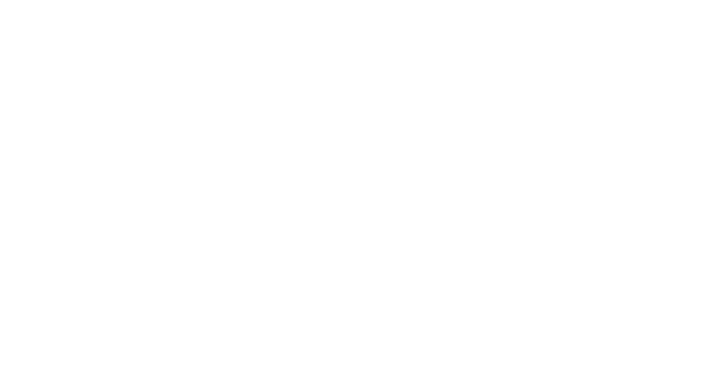
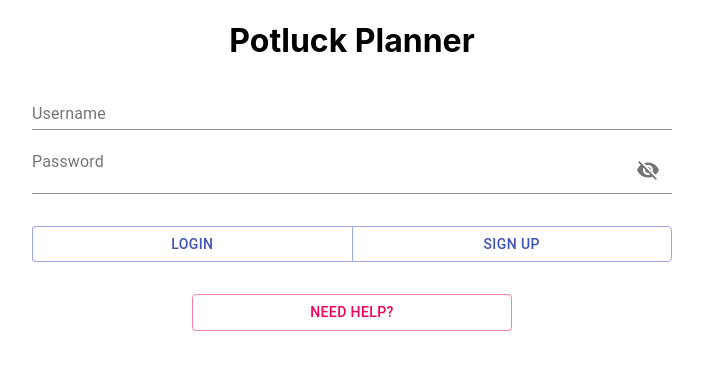
Before and after one commit to bw-potluck-planner-01/frontend, a React (Create React App) app: page /login in a window 1280 px wide. Shown: the top 370 px of the page, without its empty margins (288-991 px from the left). Built offline with nearby package versions, Linux system fonts and the light colour scheme.

Commit message:
Basic Start

```diff
--- a/package.json
+++ b/package.json
@@ -3,9 +3,12 @@
   "version": "0.1.0",
   "private": true,
   "dependencies": {
+    "@material-ui/core": "^4.12.3",
+    "@material-ui/icons": "^4.11.2",
     "@testing-library/jest-dom": "^5.14.1",
     "@testing-library/react": "^11.2.7",
     "@testing-library/user-event": "^12.8.3",
+    "logger": "^0.0.1",
     "react": "^17.0.2",
     "react-dom": "^17.0.2",
     "react-redux": "^7.2.4",
@@ -13,6 +16,7 @@
     "react-scripts": "4.0.3",
     "redux": "^4.1.1",
     "styled-components": "^5.3.0",
+    "thunk": "^0.0.1",
     "web-vitals": "^1.1.2"
   },
   "scripts": {
--- a/src/App.js
+++ b/src/App.js
@@ -1,6 +1,7 @@
-import './App.css';
+import "./App.css";
 
-import {Switch, Route} from 'react-router-dom'
+import { Switch, Route } from "react-router-dom";
+import Login from "./components/Login";
 
 function App() {
   return (
@@ -8,28 +9,20 @@ function App() {
       {/* Insert Header here */}
 
       <Switch>
-        <Route exact path='/'>
+        <Route exact path="/">
           {/* Insert home page here  */}
-
         </Route>
-        <Route path='/signup'>
-          {/* Insert signup here */}
-
+        <Route path="/signup">{/* Insert signup here */}</Route>
+        <Route path="/login">
+          <Login />
         </Route>
-        <Route path='/login'>
-          {/* Insert login here */}
-
+        <Route exact path="/potluck">
+          {/* Insert potluck list here */}
         </Route>
-        <Route exact path='/potluck'>
-          {/* Insert potluck list here */}
-
-        </Route>
-        <Route path='/potluck/:id'>
+        <Route path="/potluck/:id">
           {/* Insert potluck with item list here */}
-
         </Route>
       </Switch>
-
     </div>
   );
 }
--- /dev/null
+++ b/src/components/Login.js
@@ -0,0 +1,132 @@
+import React, { useState } from "react";
+import { connect } from "react-redux";
+import * as material from "@material-ui/core";
+import { makeStyles } from "@material-ui/core/styles";
+import Visibility from "@material-ui/icons/Visibility";
+import VisibilityOff from "@material-ui/icons/VisibilityOff";
+const Login = (props) => {
+  const useStyles = makeStyles((theme) => ({
+    root: {
+      display: "flex",
+      flexWrap: "wrap",
+      width: "100%",
+      margin: "0% auto",
+      padding: "0% auto",
+      flexDirection: "column",
+    },
+    input: {
+      display: "flex",
+      width: "50%",
+      margin: "0% auto",
+      padding: "0% auto",
+    },
+    button: {
+      display: "flex",
+      width: "50%",
+      margin: "0% auto",
+      padding: "0% auto",
+      marginTop: "5%",
+    },
+  }));
+  const [values, setValues] = useState({
+    username: "",
+    password: "",
+    showPassword: false,
+  });
+  const handleChange = (props) => (event) => {
+    console.log(values);
+    setValues({ ...values, [props]: event.target.value });
+  };
+  const handleClickShowPassword = () => {
+    console.log(`Show password is:${values.showPassword}`);
+    setValues({ ...values, showPassword: !values.showPassword });
+  };
+  const handleMouseDownPassword = (event) => {
+    event.preventDefault();
+  };
+  const handleSignUp = (event) => {
+    console.log("redirect to signup page!");
+    event.preventDefault();
+  };
+  const handleHelp = (event) => {
+    console.log("Help Action!");
+    event.preventDefault();
+  };
+  const handleSubmit = (event) => {
+    console.log(values);
+    console.log("Login action!");
+    event.preventDefault();
+  };
+  const classes = useStyles();
+  return (
+    <>
+      <div>
+        <h1>Potluck Planner</h1>
+        <div className="login-form">
+          <div className={classes.root}>
+            <material.FormControl className={classes.input}>
+              <material.InputLabel>Username</material.InputLabel>
+              <material.Input
+                id="username"
+                type={"text"}
+                value={values.username}
+                onChange={handleChange("username")}
+              />
+            </material.FormControl>
+            <material.FormControl className={classes.input}>
+              <material.InputLabel>Password</material.InputLabel>
+              <material.Input
+                id="password"
+                type={values.showPassword ? "text" : "password"}
+                value={values.password}
+                onChange={handleChange("password")}
+                endAdornment={
+                  <material.IconButton
+                    aria-label="toggle password visibility"
+                    onClick={handleClickShowPassword}
+                    onMouseDown={handleMouseDownPassword}
+                  >
+                    {values.showPassword ? <Visibility /> : <VisibilityOff />}
+                  </material.IconButton>
+                }
+              />
+              <material.ButtonGroup>
+                <material.Button
+                  id="login"
+                  onClick={handleSubmit}
+                  className={classes.button}
+                  variant="outlined"
+                  color="primary"
+                >
+                  Login
+                </material.Button>
+                <material.Button
+                  id="signup"
+                  onClick={handleSignUp}
+                  className={classes.button}
+                  variant="outlined"
+                  color="primary"
+                >
+                  Sign Up
+                </material.Button>
+              </material.ButtonGroup>
+              <material.Button
+                id="help"
+                onClick={handleHelp}
+                className={classes.button}
+                variant="outlined"
+                color="secondary"
+              >
+                Need Help?
+              </material.Button>
+            </material.FormControl>
+          </div>
+        </div>
+      </div>
+    </>
+  );
+};
+function mapStateToProps(state) {
+  return { username: state.username, password: state.password };
+}
+export default connect(mapStateToProps, {})(Login);
--- a/src/index.js
+++ b/src/index.js
@@ -1,17 +1,26 @@
-import React from 'react';
-import ReactDOM from 'react-dom';
-import './index.css';
-import App from './App';
-import reportWebVitals from './reportWebVitals';
-import {BrowserRouter as Router} from 'react-router-dom'
+import React from "react";
+import ReactDOM from "react-dom";
+import "./index.css";
+import App from "./App";
+import reportWebVitals from "./reportWebVitals";
+import { BrowserRouter as Router } from "react-router-dom";
+import { applyMiddleware, createStore } from "redux";
+import thunk from "redux-thunk";
+import { Logger } from "logger";
+import Reducer from "./reducer/Reducer";
+import { Provider } from "react-redux";
+
+const store = createStore(Reducer, applyMiddleware(thunk));
 
 ReactDOM.render(
   <React.StrictMode>
     <Router>
-      <App />
+      <Provider store={store}>
+        <App />
+      </Provider>
     </Router>
   </React.StrictMode>,
-  document.getElementById('root')
+  document.getElementById("root")
 );
 
 // If you want to start measuring performance in your app, pass a function
--- /dev/null
+++ b/src/reducer/Reducer.js
@@ -0,0 +1,12 @@
+const initalState = {
+  username: "",
+  password: "",
+};
+
+export default function Reducer(state = initalState, action) {
+  switch (action.type) {
+    default: {
+      return state;
+    }
+  }
+}
```
Also changed, not shown: 1 other file (tests, documents, lock files or other folders).
